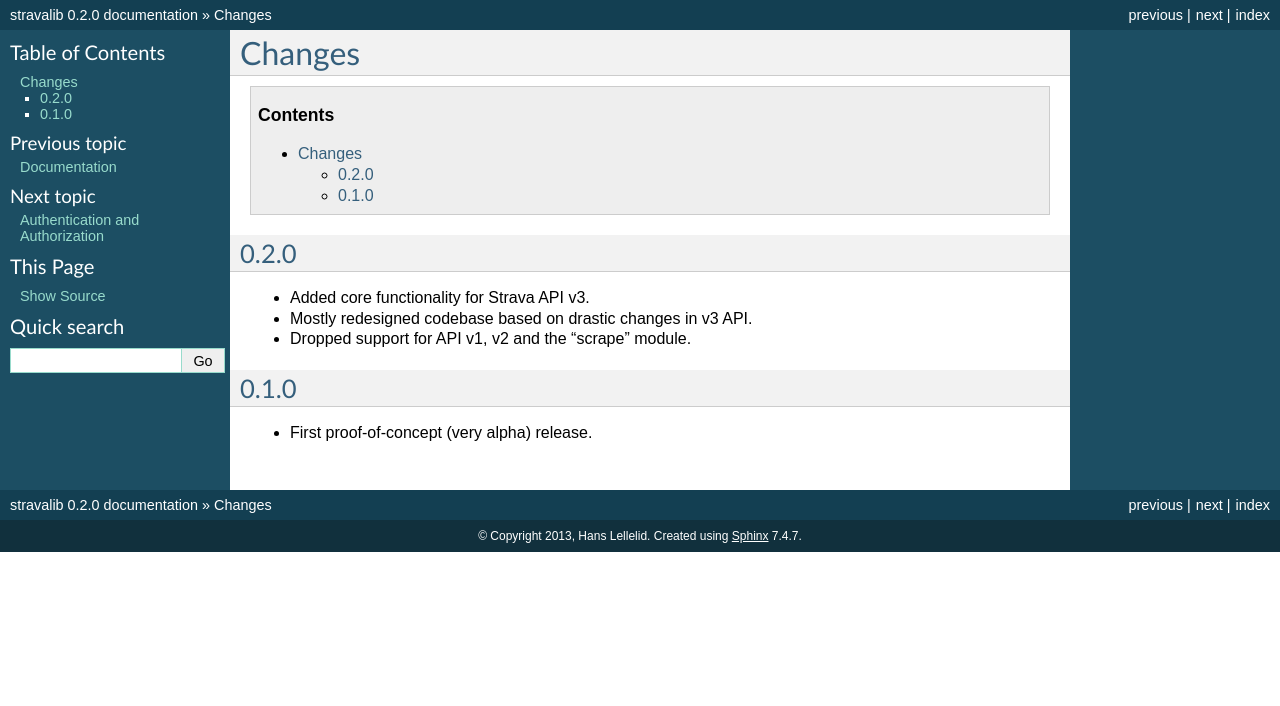
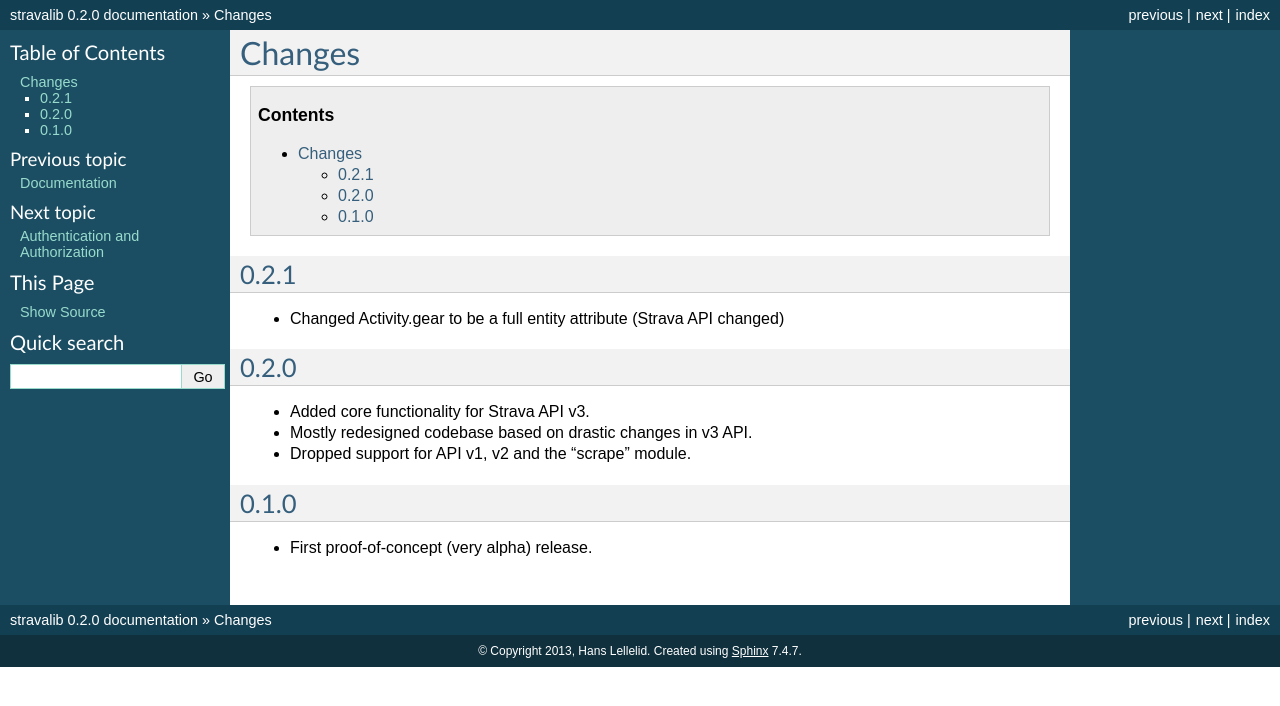
Before and after one commit to stravalib/stravalib, a Sphinx documentation site: the page built from docs/news.rst, in a window 1280 px wide. Shown: the top 706 px of the page. Built offline with Sphinx 7.4.7, drawn with Linux system fonts in a browser that asks for light colours.

Commit message:
Updated docs for Activity.gear change

```diff
--- a/docs/news.rst
+++ b/docs/news.rst
@@ -2,6 +2,10 @@ Changes
 =======
 
 .. contents::
+
+0.2.1
+-----
+* Changed Activity.gear to be a full entity attribute (Strava API changed)
 
 0.2.0
 -----
```
